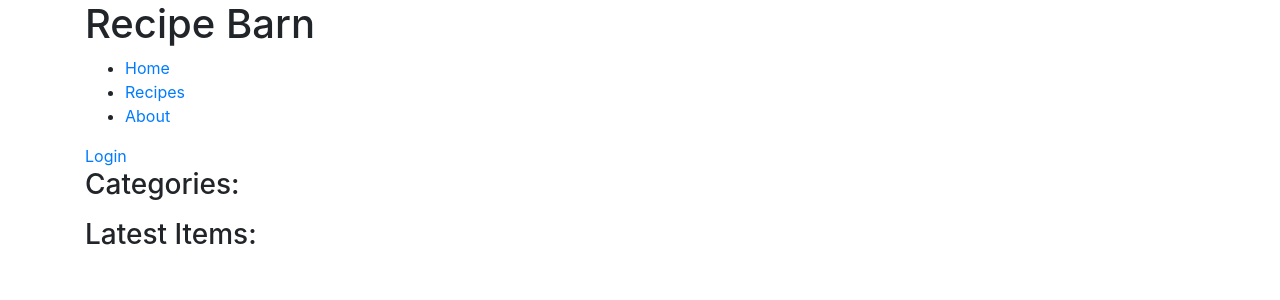
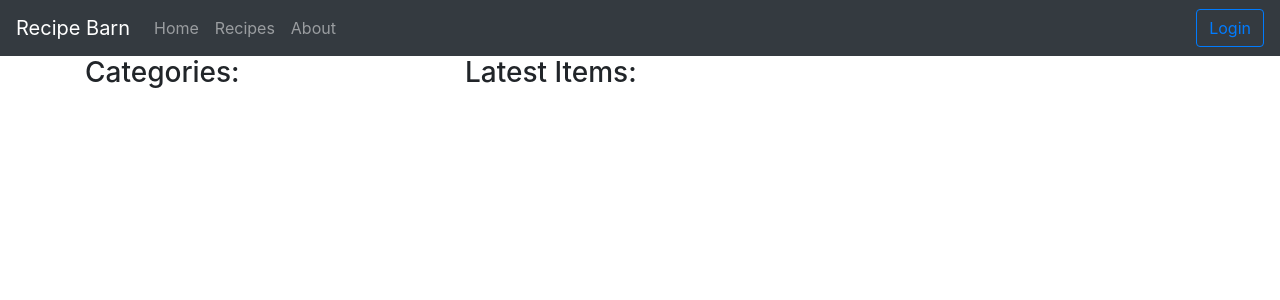
Before and after one commit to marloncard/recipe-item-catalog, a Flask app: page / in a window 1280 px wide. Shown: the top 300 px of the page. Run offline with Flask 2, Linux system fonts and the light colour scheme; parts of the project's set-up code (start-up, migrations or seed data) failed here and were passed over; some libraries are stand-ins or nearby versions.

Commit message:
Style templates, debug

```diff
--- a/templates/category-sidebar.html
+++ b/templates/category-sidebar.html
@@ -1,6 +1,8 @@
 <h3>Categories:</h3>
-<ul>
+<ul class="list-group">
     {% for category in categories %}
-    <li><a href="{{url_for('showCategory', category_name=category.name)}}">{{category.name}}</a></li>
+    <li class="list-group-item list-group-item-action text-capitalize">
+        <a href="{{url_for('showCategory', category_name=category.name)}}">{{category.name}}</a>
+    </li>
     {% endfor %}
 </ul>
--- a/templates/header.html
+++ b/templates/header.html
@@ -1,23 +1,26 @@
-<nav>
-    <div class="">
-        <div class="">
-            <h1>Recipe Barn</h1>
-        </div>
-        <div class="">
-            <ul>
-                <li class=""><a href="{{url_for('showCatalog')}}">Home</a></li>
-                <li class=""><a href="#">Recipes</a></li>
-                <li class=""><a href="#">About</a></li>
+<nav class="navbar navbar-expand bg-dark navbar-dark clearfix">
+<div class="mr-auto">
+    <ul class="navbar-nav">
+        <li><a href="{{url_for('showCatalog')}}" class="navbar-brand">Recipe Barn</a></li>
+        <li class="nav-item"><a class="nav-link" href="{{url_for('showCatalog')}}">Home</a></li>
+        <li class="nav-item"><a class="nav-link" href="#">Recipes</a></li>
+        <li class="nav-item"><a class="nav-link" href="#">About</a></li>
     </ul>
 </div>
 
-        <div class="">
+
+<div class="navbar-nav ml-auto">
+
         {% if 'username' not in session %}
-            <a href="{{url_for('showLogin')}}">Login</a>
+        <a class="btn btn-outline-primary" href="{{url_for('showLogin')}}">Login</a>
         {% else %}
-            <a href="{{url_for('disconnect')}}">Logout</a>
+        <span>
+            <img src="{{session['picture']}}" class="rounded-circle" alt="">
+            <a class="btn btn-outline-warning" href="{{url_for('disconnect')}}">Logout</a>
+        </span>
+
         {% endif %}
+
 </div>
 
-    </div>
 </nav>
--- a/templates/home.html
+++ b/templates/home.html
@@ -13,13 +13,12 @@
         {% endif %}
     {% endwith %}
 </div>
-<div class="">
-    <div class="">
-
-        <div class="">
+<div class="container">
+    <div class="row">
+        <div class="col-sm-4">
             {% include "category-sidebar.html" %}
         </div>
-        <div class="">
+        <div class="col-sm-8">
             <h3>Latest Items:</h3>
             <ul>
                 {% for recipe in latest_recipes %}
@@ -35,7 +34,6 @@
                 {% endfor %}
             </ul>
         </div>
-
     </div>
 </div>
 
--- a/templates/main.html
+++ b/templates/main.html
@@ -3,19 +3,26 @@
     <head>
         <meta charset="utf-8">
         <meta name="viewport" content="width=device-width, initial-scale=1, shrink-to-fit=no">
+        <!-- Bootstrap CSS -->
+        <link rel="stylesheet" href="https://stackpath.bootstrapcdn.com/bootstrap/4.1.3/css/bootstrap.min.css" integrity="sha384-MCw98/SFnGE8fJT3GXwEOngsV7Zt27NXFoaoApmYm81iuXoPkFOJwJ8ERdknLPMO" crossorigin="anonymous">
+        <!-- jQuery first, then Popper.js, then Bootstrap JS -->
+        <script src="https://code.jquery.com/jquery-3.3.1.slim.min.js" integrity="sha384-q8i/X+965DzO0rT7abK41JStQIAqVgRVzpbzo5smXKp4YfRvH+8abtTE1Pi6jizo" crossorigin="anonymous"></script>
+        <script src="https://cdnjs.cloudflare.com/ajax/libs/popper.js/1.14.3/umd/popper.min.js" integrity="sha384-ZMP7rVo3mIykV+2+9J3UJ46jBk0WLaUAdn689aCwoqbBJiSnjAK/l8WvCWPIPm49" crossorigin="anonymous"></script>
+        <script src="https://stackpath.bootstrapcdn.com/bootstrap/4.1.3/js/bootstrap.min.js" integrity="sha384-ChfqqxuZUCnJSK3+MXmPNIyE6ZbWh2IMqE241rYiqJxyMiZ6OW/JmZQ5stwEULTy" crossorigin="anonymous"></script>
+        <!-- Custom CSS -->
+        <link rel="stylesheet" href="{{url_for('static', filename='master.css')}}">
 
-        <!-- Bootstrap CSS -->
-       <link rel="stylesheet" href="https://stackpath.bootstrapcdn.com/bootstrap/4.1.3/css/bootstrap.min.css" integrity="sha384-MCw98/SFnGE8fJT3GXwEOngsV7Zt27NXFoaoApmYm81iuXoPkFOJwJ8ERdknLPMO" crossorigin="anonymous">
+        <!-- Custom JS -->
+        <script type="text/javascript" src="{{url_for('static', filename='functions.js')}}"></script>
+
     <title>Recipe Barn</title>
     </head>
     <body>
-        <div class="container">
+
             {% block content %}
             {% endblock %}
-        </div>
-        <!-- jQuery first, then Popper.js, then Bootstrap JS -->
-    <script src="https://code.jquery.com/jquery-3.3.1.slim.min.js" integrity="sha384-q8i/X+965DzO0rT7abK41JStQIAqVgRVzpbzo5smXKp4YfRvH+8abtTE1Pi6jizo" crossorigin="anonymous"></script>
-    <script src="https://cdnjs.cloudflare.com/ajax/libs/popper.js/1.14.3/umd/popper.min.js" integrity="sha384-ZMP7rVo3mIykV+2+9J3UJ46jBk0WLaUAdn689aCwoqbBJiSnjAK/l8WvCWPIPm49" crossorigin="anonymous"></script>
-    <script src="https://stackpath.bootstrapcdn.com/bootstrap/4.1.3/js/bootstrap.min.js" integrity="sha384-ChfqqxuZUCnJSK3+MXmPNIyE6ZbWh2IMqE241rYiqJxyMiZ6OW/JmZQ5stwEULTy" crossorigin="anonymous"></script>
+
+
+
     </body>
 </html>
```
Also changed, not shown: templates/recipe-category.html (+15 -14 lines). Lines whose indentation alone changed are shown as unchanged.
